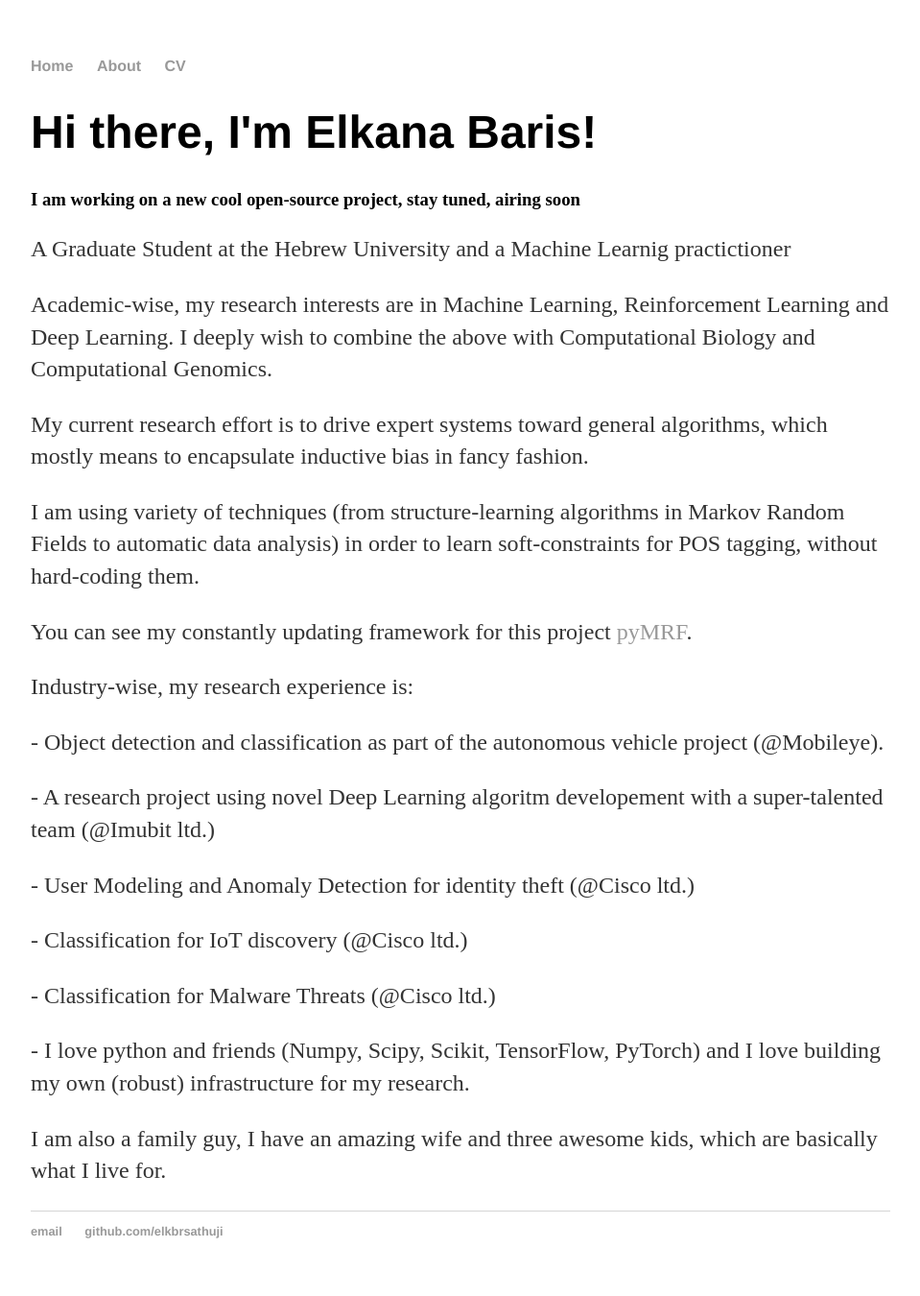
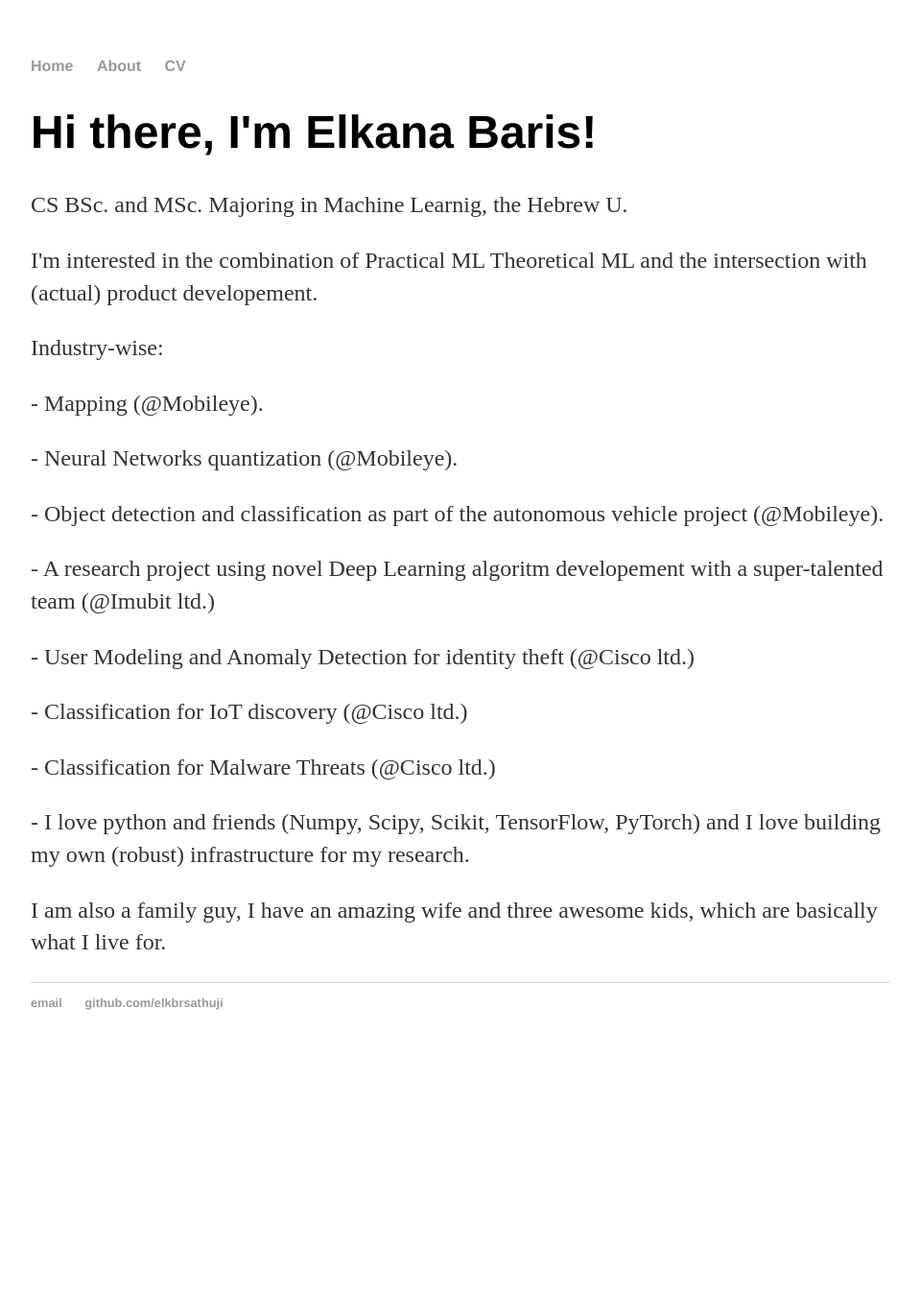
Before and after one commit to elkbrsathuji/elkbrsathuji.github.io, a Jekyll site: the page built from index.html, in a window 1280 px wide. Shown: the whole page at 96% size, without its empty margins (160-1119 px from the left). Built offline with Jekyll 4.4.1, drawn with Linux system fonts in a browser that asks for light colours; after the commit the page ends 1112 px from its top, so only the background shows below that.

Commit message:
Update index.html

```diff
--- a/index.html
+++ b/index.html
@@ -4,15 +4,11 @@ title: Elkana Baris
 ---
 <div class="blurb">
 <h1>Hi there, I'm Elkana Baris!</h1>
-  <h3> I am working on a new cool open-source project, stay tuned, airing soon </h3>
-<p>A Graduate Student at the Hebrew University and a Machine Learnig practictioner</p>
-<p>Academic-wise, my research interests are in Machine Learning, Reinforcement Learning and Deep Learning.
-I deeply wish to combine the above with Computational Biology and Computational Genomics.</p>
-<p>My current research effort is to drive expert systems toward general algorithms, which mostly means to encapsulate inductive bias in fancy fashion.</p>
-<p>I am using variety of techniques (from structure-learning algorithms in Markov Random Fields to automatic data analysis)
-in order to learn soft-constraints for POS tagging, without hard-coding them.</p>
-<p>You can see my constantly updating framework for this project <a href="https://github.com/elkbrsathuji/pyMRF">pyMRF</a>.</p>
-<p>Industry-wise, my research experience is:</p>
+<p>CS BSc. and MSc. Majoring in Machine Learnig, the Hebrew U.</p>
+<p>I'm interested in the combination of Practical ML Theoretical ML and the intersection with (actual) product developement.</p>
+<p>Industry-wise:</p>
+  <p> - Mapping (@Mobileye). </p>
+  <p> - Neural Networks quantization (@Mobileye). </p>
   <p> - Object detection and classification as part of the autonomous vehicle project (@Mobileye). </p>
   <p> - A research project using novel Deep Learning algoritm developement with a super-talented team (@Imubit ltd.) </p>
   <p> - User Modeling and Anomaly Detection for identity theft (@Cisco ltd.) </p>
```
